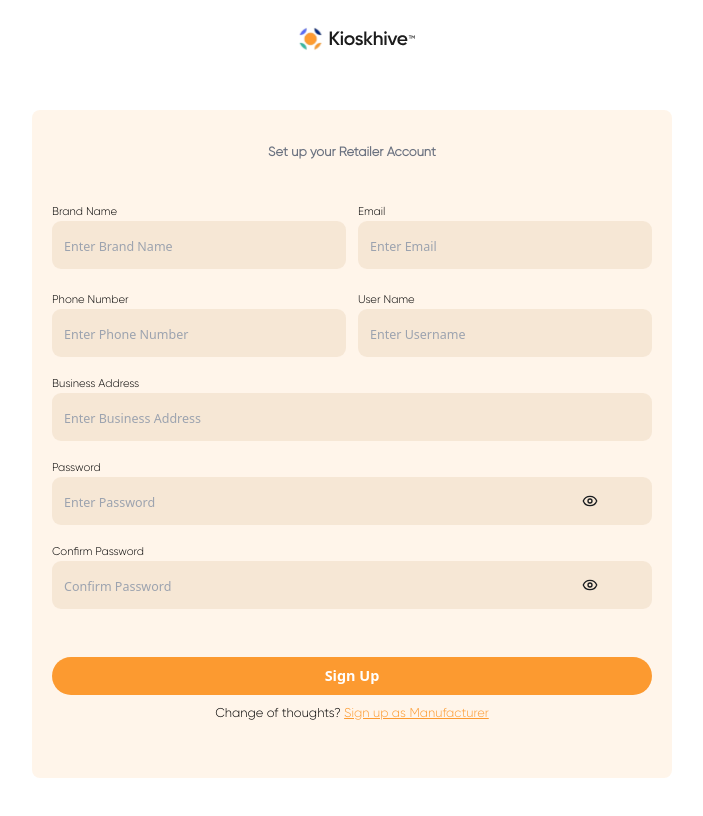
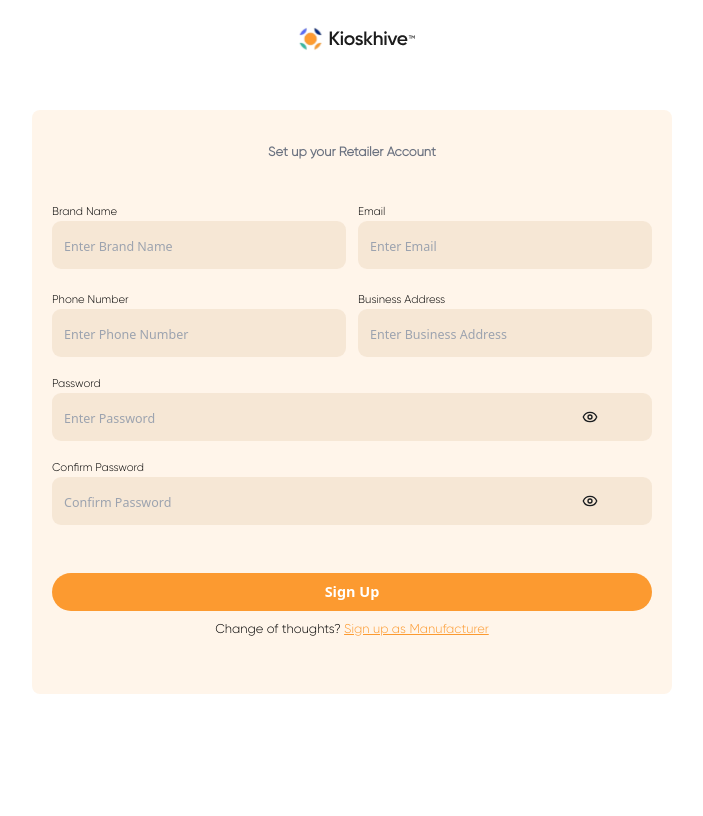
Before and after one commit to davidfayanju1/KioskhiveNG, a React (Vite) app: page /signup/retailer in a window 1280 px wide. Shown: the top 816 px of the page, without its empty margins (288-991 px from the left). Built offline with nearby package versions, Linux system fonts and the light colour scheme; a web font is replaced by a local one.

Commit message:
Changes on ui

```diff
--- a/src/pages/Manufacturer.jsx
+++ b/src/pages/Manufacturer.jsx
@@ -1,9 +1,28 @@
-import React from "react";
+import React, { useState } from "react";
 
 const Manufacturer = () => {
+  const [active, setActive] = useState(1);
+
+  const steps = [
+    {
+      name: 1,
+    },
+
+    {
+      name: 2,
+    },
+
+    {
+      name: 3,
+    },
+    {
+      name: 4,
+    },
+  ];
+
   return (
     <div className="min-h-screen">
-      <div className="page_container gilroy-bold text-[2rem]">Manufacturer</div>
+      <div className="page_container gilroy-bold text-[2rem]"></div>
     </div>
   );
 };
--- a/src/pages/Retailer.jsx
+++ b/src/pages/Retailer.jsx
@@ -48,20 +48,14 @@ const Retailer = () => {
 
             <div className="form-container w-full">
               <Form
-                label={"User Name"}
+                label={"Business Address"}
                 type={"text"}
-                placeholder={"Enter Username"}
-                containerStyle={"!border-none bg-[#f2e1ce]/70"}
+                placeholder={"Enter Business Address"}
+                containerStyle={"!border-none  bg-[#f2e1ce]/70"}
               />
             </div>
           </div>
 
-          <Form
-            label={"Business Address"}
-            type={"text"}
-            placeholder={"Enter Business Address"}
-            containerStyle={"!border-none mb-3 bg-[#f2e1ce]/70"}
-          />
           <Form
             label={"Password"}
             type={"password"}
```
